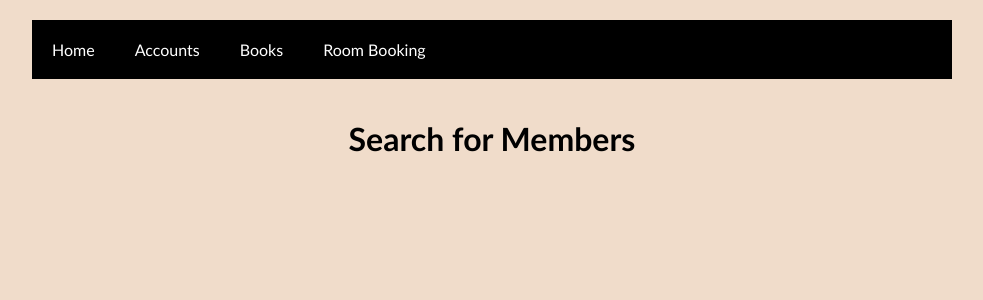
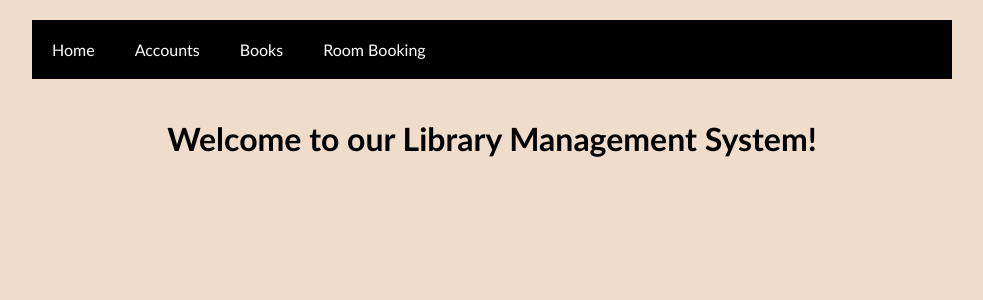
Before and after one commit to Arvind2002/DBS_lms, a React (Create React App) app in the folder frontend/: page / in a window 1280 px wide. Shown: the top 300 px of the page, without its empty margins (148-1131 px from the left). Built offline with nearby package versions, Linux system fonts and the light colour scheme.

Commit message:
fixed room booking

```diff
--- a/frontend/src/components/Navbar.js
+++ b/frontend/src/components/Navbar.js
@@ -7,8 +7,8 @@ export default function Navbar() {
             <ul>
                 <li><Link to = "/">Home</Link></li>
                 <li><Link to = "/accounts">Accounts</Link></li>
-                <li><Link to="/books">Books</Link></li>
-                <li><Link to="/room_booking">Room Booking</Link></li>
+                <li><Link to = "/books">Books</Link></li>
+                <li><Link to = "/rooms">Room Booking</Link></li>
             </ul>
         </nav>
     </header>
--- a/frontend/src/pages/books.js
+++ b/frontend/src/pages/books.js
@@ -3,7 +3,7 @@ import React from "react";
 const Books = () => {
     return(
         <div>
-            <h1>Add Members</h1>
+            <h1>Books</h1>
         </div>
     );
 };
--- a/frontend/src/pages/home.js
+++ b/frontend/src/pages/home.js
@@ -3,7 +3,7 @@ import React from "react";
 const Home = () => {
     return(
         <div>
-            <h1>Search for Members</h1>
+            <h1>Welcome to our Library Management System!</h1>
         </div>
     );
 };
--- a/frontend/src/pages/rooms.js
+++ b/frontend/src/pages/rooms.js
@@ -3,7 +3,7 @@ import React from "react";
 const Rooms = () => {
     return(
         <div>
-            <h1>Search for Members</h1>
+            <h1>Room Booking</h1>
         </div>
     );
 };
```
